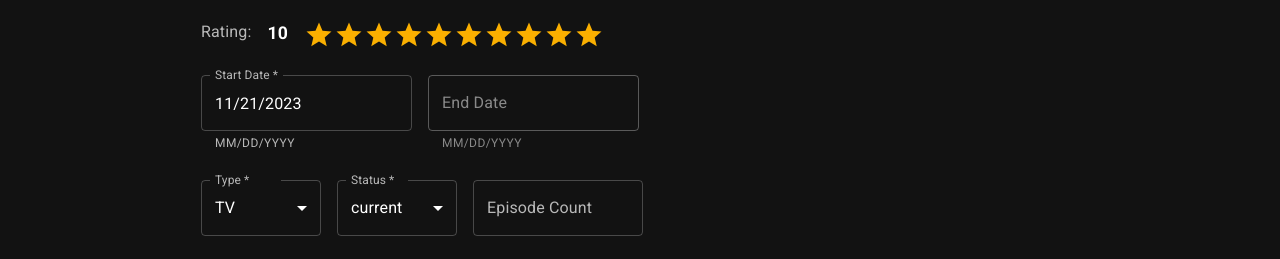
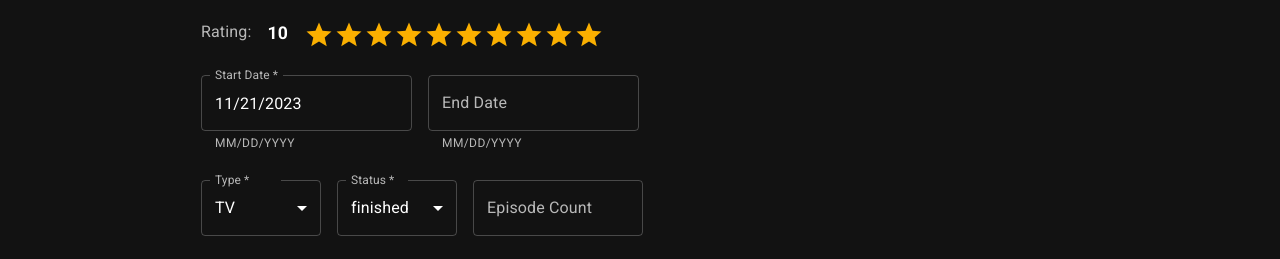
Before and after one commit to plhsu19/anime-spotlight, a Next.js app: page /new-anime in a window 1280 px wide. Shown: the part 335-594 px from the top of the page. Built offline with nearby package versions, Linux system fonts and the light colour scheme.

Commit message:
[FE-10][AnimeForm] create handleBlur for textFelds, design Joi schema except endDate

```diff
--- a/src/components/anime-form.tsx
+++ b/src/components/anime-form.tsx
@@ -1,4 +1,4 @@
-import { useState, FormEvent } from 'react';
+import React, { useState, FormEvent, useMemo } from 'react';
 import dayjs from 'dayjs';
 import Joi from 'joi';
 import {
@@ -35,7 +35,7 @@ export default function AnimeForm({
     startDate: dayjs().format(dateFormat),
     endDate: null,
     subtype: Subtype.TV,
-    status: Status.CURRENT,
+    status: Status.FINISHED,
     posterImage: '',
     coverImage: '',
     episodeCount: null,
@@ -43,6 +43,7 @@ export default function AnimeForm({
   });
   const [preStartDate, setPreStartDate] = useState(fields.startDate);
   const [errors, setErrors] = useState<ErrorsState>({});
+  const [joiSchema, setJoiSchema] = useState();
 
   if (
     fields.startDate !== 'Invalid Date' &&
@@ -52,24 +53,46 @@ export default function AnimeForm({
     setPreStartDate(fields.startDate);
   }
 
-  const schema = Joi.object({
-    title: Joi.string().max(256).required(),
-    enTitle: Joi.string().max(256),
-    description: Joi.string().max(2000).required(),
-    rating: Joi.number().min(0).max(100).required().prefs({ convert: false }),
-    startDate: Joi.date().iso().min('1-1-1900').required(),
-    endDate: Joi.date().iso().min('1-1-1900'),
-    subtype: Joi.string().required(),
-    status: Joi.string().required(),
+  const schema = useMemo(() => {
+    return Joi.object({
+      title: Joi.string().trim().max(256).required(), //done
+      enTitle: Joi.string().trim().max(256).allow(null).required(), //done
+      description: Joi.string().trim().max(2000).required(), // done
+      rating: Joi.number().min(0).max(10).required().prefs({ convert: false }), //done
+      startDate: //done
+        fields.status === Status.UPCOMING
+          ? Joi.date().iso().min('now').required()
+          : Joi.date().iso().min('1-1-1900').max('now').required(),
+      // startDate: (finished) min('1-1-1900') max(now)
+      //            (current)  min('1-1-1900') max(now)
+      //            (upcoming) min(now)
+      endDate: Joi.date().iso().min('1-1-1900').required(),
+      // endDate: (finished) min(starDate) max(now)
+      //          (current) null
+      //          (upcoming) null
+      subtype: Joi.string()
+        .required()
+        .valid(...Object.values(Subtype))
+        .required(),
+      status: Joi.string()
+        .required()
+        .valid(...Object.values(Status))
+        .required(),
       posterImage: Joi.string().uri().required(),
-    coverImage: Joi.string().uri(),
+      coverImage: Joi.string().uri().allow(null).required(),
       episodeCount: Joi.number()
         .integer()
         .min(1)
+        .allow(null)
         .required()
-      .prefs({ convert: false }),
-    categories: Joi.array().unique().items(Joi.string())
+        .prefs({ convert: false }), // done
+      categories: Joi.array()
+        .unique()
+        .items(Joi.string().trim())
+        .min(1)
+        .required() // done
     });
+  }, [fields.status]);
 
   const isDisabled = (): boolean => {
     return false;
@@ -95,6 +118,16 @@ export default function AnimeForm({
         [event.target.name]: value !== undefined ? value : event.target.value
       });
     }
+  };
+
+  const handleTextFieldBlur = (
+    event: React.FocusEvent<HTMLInputElement | HTMLTextAreaElement>
+  ): void => {
+    const { name, value } = event.target;
+    setFields({
+      ...fields,
+      [name]: value.trim()
+    });
   };
 
   const handleDateChange = (name: string, value: dayjs.Dayjs | null): void => {
@@ -169,6 +202,7 @@ export default function AnimeForm({
           name="title"
           value={fields.title}
           onChange={handleChange}
+          onBlur={handleTextFieldBlur}
           helperText={errors.title}
         />
         <TextField
@@ -179,6 +213,7 @@ export default function AnimeForm({
           name="enTitle"
           value={fields.enTitle}
           onChange={handleChange}
+          onBlur={handleTextFieldBlur}
           helperText={errors.enTitle}
         />
       </div>
@@ -277,6 +312,7 @@ export default function AnimeForm({
           className={animeFormStyles.episodeCountInput}
           value={fields.episodeCount ?? ''}
           onChange={handleChange}
+          onBlur={handleTextFieldBlur}
         />
       </div>
       <div className={animeFormStyles.fieldsContainer}>
@@ -289,6 +325,7 @@ export default function AnimeForm({
           type="url"
           value={fields.posterImage}
           onChange={handleChange}
+          onBlur={handleTextFieldBlur}
         />
         <TextField
           className={animeFormStyles.urlInput}
@@ -323,6 +360,7 @@ export default function AnimeForm({
                     onChange={(event) => {
                       handleCategoryChange(index, event);
                     }}
+                    onBlur={handleTextFieldBlur}
                   />
                   <IconButton
                     aria-label="remove a category"
@@ -362,6 +400,7 @@ export default function AnimeForm({
           rows={7}
           value={fields.description}
           onChange={handleChange}
+          onBlur={handleTextFieldBlur}
         />
       </div>
       <div className={animeFormStyles.submitBtnContainer}>
```
Lines whose indentation alone changed are shown as unchanged.
